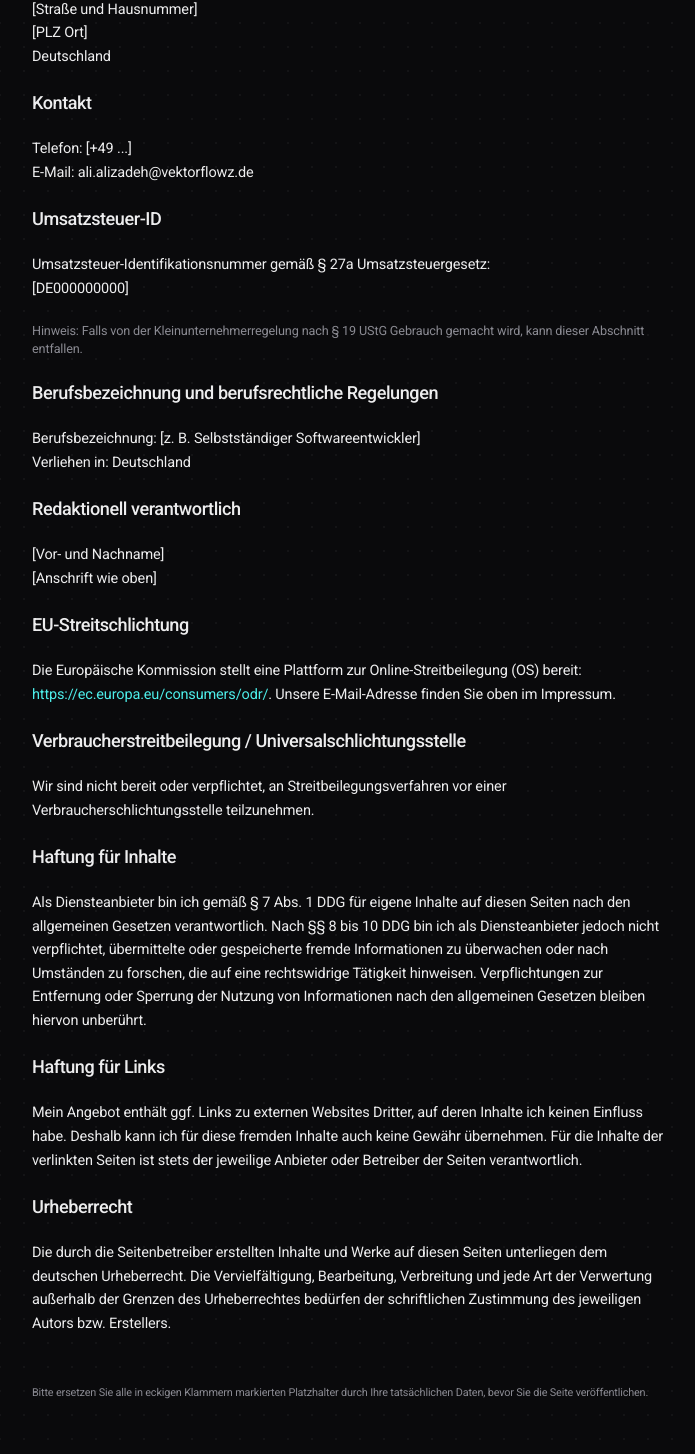
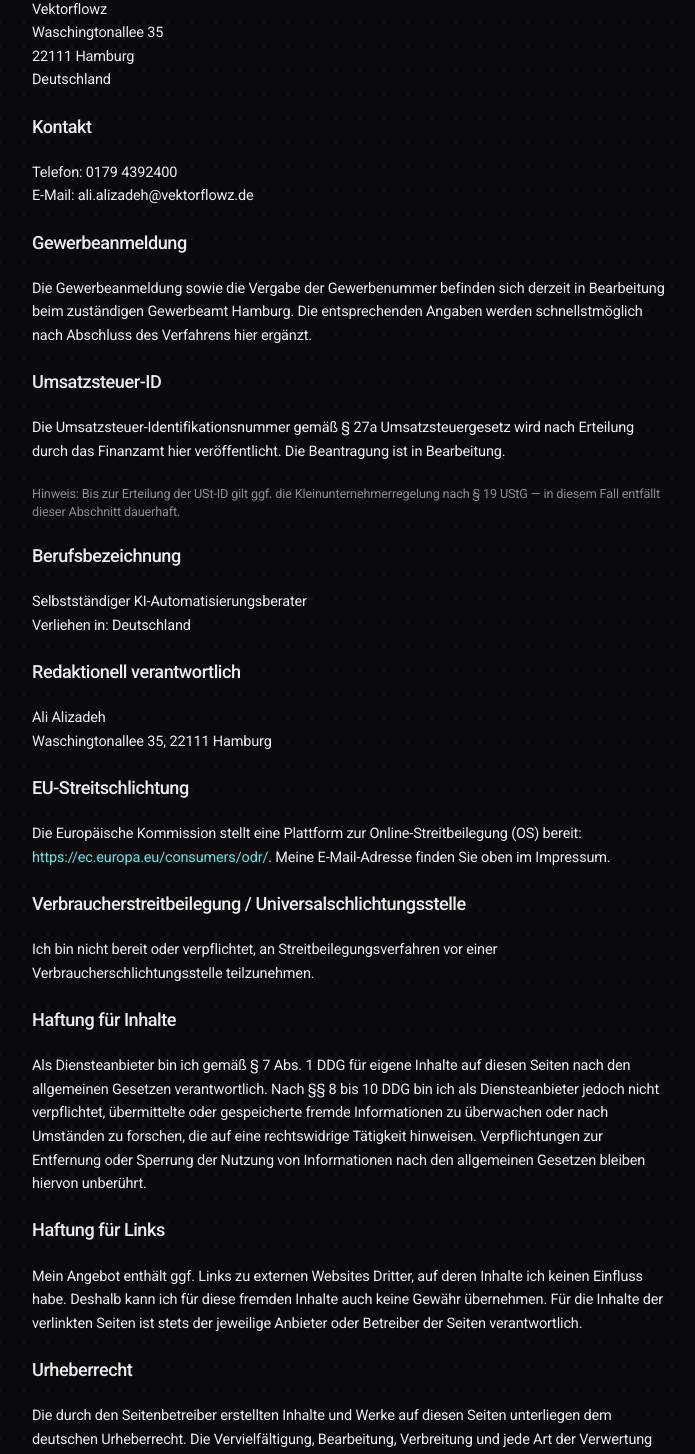
Before and after one commit to Ali-Alizadeh-dev/vektorflowz, a Next.js app: page /impressum in a window 1280 px wide. Shown: the part 434-1888 px from the top of the page, without its empty margins (289-984 px from the left). Built offline with nearby package versions, Linux system fonts and the light colour scheme.

Commit message:
impressum infos

```diff
--- a/app/datenschutz/page.tsx
+++ b/app/datenschutz/page.tsx
@@ -15,13 +15,20 @@
         anderer nationaler Datenschutzgesetze ist:
         <br />
         <br />
-        [Vor- und Nachname / Firmenname]
+        Ali Alizadeh · Vektorflowz
         <br />
-        [Straße und Hausnummer]
+        Waschingtonallee 35
         <br />
-        [PLZ Ort]
+        22111 Hamburg
         <br />
         E-Mail: ali.alizadeh@vektorflowz.de
+        <br />
+        Telefon: 0179 4392400
+      </p>
+      <p className="text-sm text-muted">
+        Hinweis: Die Gewerbeanmeldung und Gewerbenummer befinden sich derzeit
+        in Bearbeitung. Die Angaben werden nach Abschluss des Verfahrens
+        ergänzt.
       </p>
 
       <h2>2. Allgemeine Hinweise</h2>
--- a/app/impressum/page.tsx
+++ b/app/impressum/page.tsx
@@ -11,45 +11,56 @@
 
       <h2>Diensteanbieter</h2>
       <p>
-        [Vor- und Nachname / Firmenname]
+        Ali Alizadeh
         <br />
-        [Straße und Hausnummer]
+        Vektorflowz
         <br />
-        [PLZ Ort]
+        Waschingtonallee 35
+        <br />
+        22111 Hamburg
         <br />
         Deutschland
       </p>
 
       <h2>Kontakt</h2>
       <p>
-        Telefon: [+49 ...]
+        Telefon: 0179 4392400
         <br />
         E-Mail: ali.alizadeh@vektorflowz.de
       </p>
 
+      <h2>Gewerbeanmeldung</h2>
+      <p>
+        Die Gewerbeanmeldung sowie die Vergabe der Gewerbenummer befinden sich
+        derzeit in Bearbeitung beim zuständigen Gewerbeamt Hamburg. Die
+        entsprechenden Angaben werden schnellstmöglich nach Abschluss des
+        Verfahrens hier ergänzt.
+      </p>
+
       <h2>Umsatzsteuer-ID</h2>
       <p>
-        Umsatzsteuer-Identifikationsnummer gemäß § 27a Umsatzsteuergesetz:
-        <br />
-        [DE000000000]
+        Die Umsatzsteuer-Identifikationsnummer gemäß § 27a Umsatzsteuergesetz
+        wird nach Erteilung durch das Finanzamt hier veröffentlicht. Die
+        Beantragung ist in Bearbeitung.
       </p>
       <p className="text-sm text-muted">
-        Hinweis: Falls von der Kleinunternehmerregelung nach § 19 UStG
-        Gebrauch gemacht wird, kann dieser Abschnitt entfallen.
+        Hinweis: Bis zur Erteilung der USt-ID gilt ggf. die
+        Kleinunternehmerregelung nach § 19 UStG — in diesem Fall entfällt
+        dieser Abschnitt dauerhaft.
       </p>
 
-      <h2>Berufsbezeichnung und berufsrechtliche Regelungen</h2>
+      <h2>Berufsbezeichnung</h2>
       <p>
-        Berufsbezeichnung: [z. B. Selbstständiger Softwareentwickler]
+        Selbstständiger KI-Automatisierungsberater
         <br />
         Verliehen in: Deutschland
       </p>
 
       <h2>Redaktionell verantwortlich</h2>
       <p>
-        [Vor- und Nachname]
+        Ali Alizadeh
         <br />
-        [Anschrift wie oben]
+        Waschingtonallee 35, 22111 Hamburg
       </p>
 
       <h2>EU-Streitschlichtung</h2>
@@ -63,12 +74,12 @@
         >
           https://ec.europa.eu/consumers/odr/
         </a>
-        . Unsere E-Mail-Adresse finden Sie oben im Impressum.
+        . Meine E-Mail-Adresse finden Sie oben im Impressum.
       </p>
 
       <h2>Verbraucherstreitbeilegung / Universalschlichtungsstelle</h2>
       <p>
-        Wir sind nicht bereit oder verpflichtet, an Streitbeilegungsverfahren
+        Ich bin nicht bereit oder verpflichtet, an Streitbeilegungsverfahren
         vor einer Verbraucherschlichtungsstelle teilzunehmen.
       </p>
 
@@ -76,12 +87,11 @@
       <p>
         Als Diensteanbieter bin ich gemäß § 7 Abs. 1 DDG für eigene Inhalte
         auf diesen Seiten nach den allgemeinen Gesetzen verantwortlich. Nach
-        §§ 8 bis 10 DDG bin ich als Diensteanbieter jedoch nicht
-        verpflichtet, übermittelte oder gespeicherte fremde Informationen zu
-        überwachen oder nach Umständen zu forschen, die auf eine rechtswidrige
-        Tätigkeit hinweisen. Verpflichtungen zur Entfernung oder Sperrung der
-        Nutzung von Informationen nach den allgemeinen Gesetzen bleiben hiervon
-        unberührt.
+        §§ 8 bis 10 DDG bin ich als Diensteanbieter jedoch nicht verpflichtet,
+        übermittelte oder gespeicherte fremde Informationen zu überwachen oder
+        nach Umständen zu forschen, die auf eine rechtswidrige Tätigkeit
+        hinweisen. Verpflichtungen zur Entfernung oder Sperrung der Nutzung von
+        Informationen nach den allgemeinen Gesetzen bleiben hiervon unberührt.
       </p>
 
       <h2>Haftung für Links</h2>
@@ -95,16 +105,17 @@
 
       <h2>Urheberrecht</h2>
       <p>
-        Die durch die Seitenbetreiber erstellten Inhalte und Werke auf diesen
+        Die durch den Seitenbetreiber erstellten Inhalte und Werke auf diesen
         Seiten unterliegen dem deutschen Urheberrecht. Die Vervielfältigung,
         Bearbeitung, Verbreitung und jede Art der Verwertung außerhalb der
         Grenzen des Urheberrechtes bedürfen der schriftlichen Zustimmung des
-        jeweiligen Autors bzw. Erstellers.
+        Autors.
       </p>
 
       <p className="text-xs text-muted pt-8">
-        Bitte ersetzen Sie alle in eckigen Klammern markierten Platzhalter
-        durch Ihre tatsächlichen Daten, bevor Sie die Seite veröffentlichen.
+        Hinweis: Gewerbeanmeldung und USt-ID werden nach Abschluss der
+        behördlichen Bearbeitung hier ergänzt. Dieses Impressum wurde nach
+        bestem Wissen erstellt, ersetzt jedoch keine Rechtsberatung.
       </p>
     </LegalLayout>
   );
```
